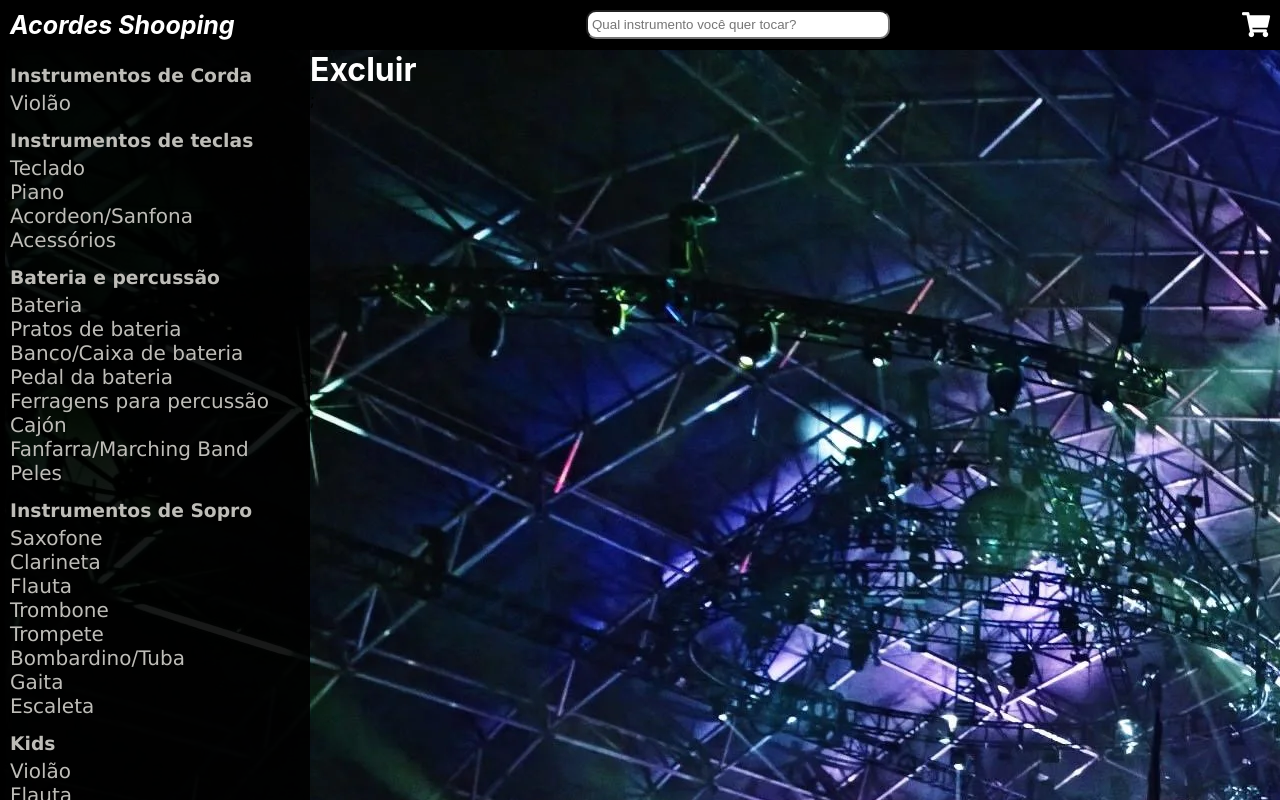
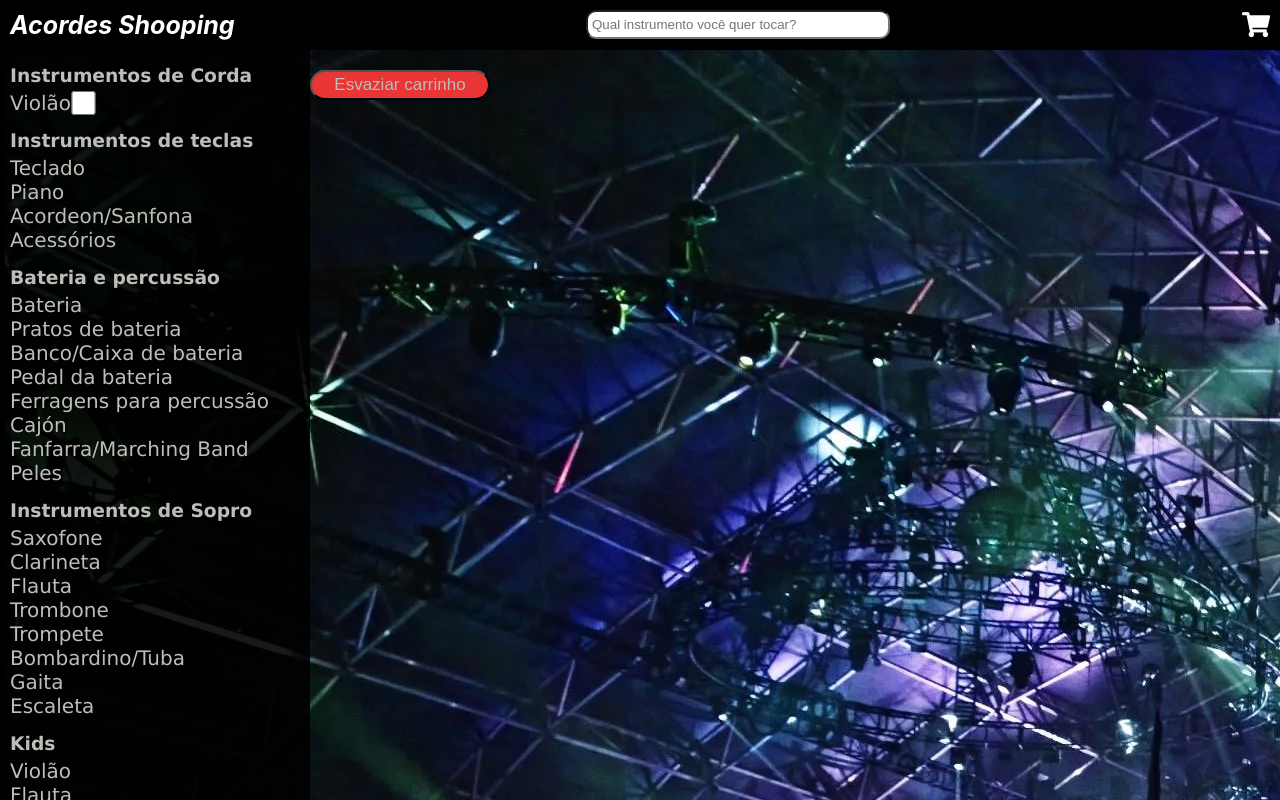
Before and after one commit to alexfonteles/OSF-Academy-CSS, a React (Create React App) app: page /cart in a window 1280 px wide. Shown: the top 800 px of the page. Built offline with nearby package versions, Linux system fonts and the light colour scheme.

Commit message:
adicionar carrinho

```diff
--- a/src/App.css
+++ b/src/App.css
@@ -15,3 +15,9 @@ body {
   display: flex;
   flex-wrap: wrap;
 }
+
+
+
+@media screen and (max-width:360) {
+
+}
--- a/src/components/Card/card.css
+++ b/src/components/Card/card.css
@@ -54,7 +54,7 @@ button:hover{
     margin-top: 20px;
     border-radius: 20px;
     padding: 20px;
-    font-size: 20px;
+    font-size: 25px;
     background-color: #BEBDB8;
 
 }
--- a/src/components/Cart/Cart.css
+++ b/src/components/Cart/Cart.css
@@ -0,0 +1,17 @@
+.esvaziar {
+    background-color: rgb(234, 53, 53);
+    font-size: 17px;
+    color: #BEBDB8;
+    padding: 0;
+    width: 180px;
+    height: 30px;
+}
+
+.esvaziar:hover {
+    background-color: rgb(234, 53, 53);
+    font-size: 19px;
+    color: #BEBDB8;
+    padding: 0;
+    width: 190px;
+    height: 35px;
+}
--- a/src/components/Cart/Cart.js
+++ b/src/components/Cart/Cart.js
@@ -3,11 +3,12 @@ import {useCartContext} from '../Context/CartContextProvider'
 import CardList from '../CardList/cardlist';
 
 const Cart = () => {
-    const {cart} = useCartContext();
+    const {cart, emptyCart} = useCartContext();
     console.log(cart)
 
     return <div>
-        <h1>Excluir</h1>
+        <button className='esvaziar' onClick={() =>
+          emptyCart({ })}>Esvaziar carrinho</button>
         <CardList produtos={cart} />;
         </div>
 }
--- a/src/components/Context/CartContextProvider.js
+++ b/src/components/Context/CartContextProvider.js
@@ -8,8 +8,10 @@ const CartContextProvider = ({children}) => {
 
     const addProduct = (product) => setCart((prev) => [...prev, product]);
 
+    const emptyCart = () => setCart()
+
     return (
-    <Context.Provider value={{cart, addProduct}}>{children}</Context.Provider>
+    <Context.Provider value={{cart, addProduct, emptyCart}}>{children}</Context.Provider>
     );
 };
 
--- a/src/components/Header/header.css
+++ b/src/components/Header/header.css
@@ -28,3 +28,7 @@
 .cart {
     color: #fff;
 }
+
+@media screen and (max-width:360) {
+
+}
--- a/src/components/Sidebar/sidebar.js
+++ b/src/components/Sidebar/sidebar.js
@@ -1,11 +1,12 @@
 import './sidebar.css'
 
-function Sidebar() {
-    console.log("renderizei")
+function Sidebar({busca, setBusca}) {
+
     return <div className='sidebar'>
         <h3>Instrumentos de Corda</h3>
         <ul>
-            <li>Violão</li>
+            <li>Violão <input type="checkbox" value={busca}
+    onChange={(e) => setBusca(e.target.value)} /></li>
         </ul>
         <h3>Instrumentos de teclas</h3>
         <ul>
```
